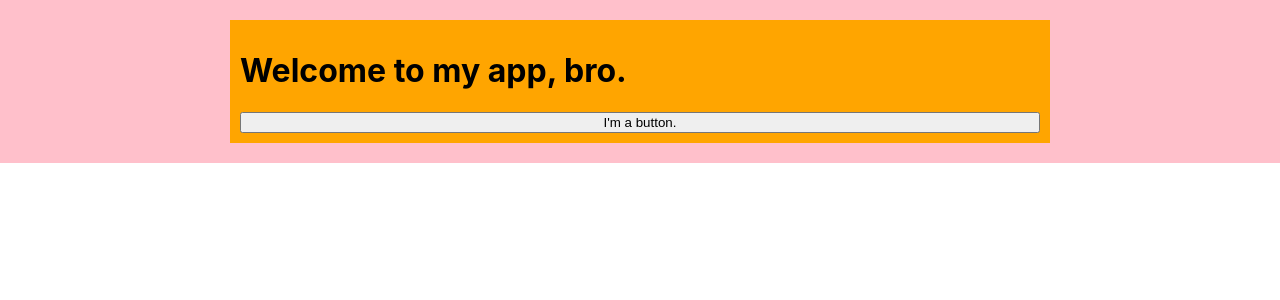
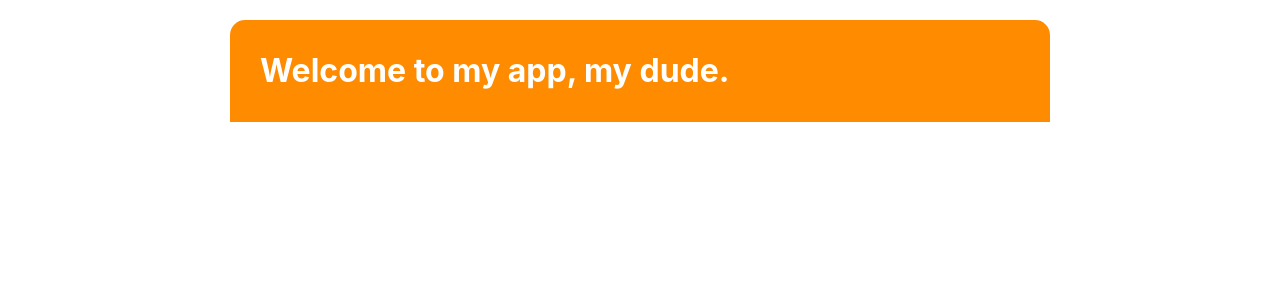
Before and after one commit to fn3d/mydude.github.io, a React (Create React App) app in the folder react-test-1/: page / in a window 1280 px wide. Shown: the top 300 px of the page. Built offline with nearby package versions, Linux system fonts and the light colour scheme.

Commit message:
header change

```diff
--- a/react-test-1/src/App.css
+++ b/react-test-1/src/App.css
@@ -37,17 +37,23 @@
   }
 }
 
-.body {
-  background-color: pink;
+body {
+  background-color: white;
   display: flex;
   justify-content: center;
   padding: 20px;
 }
 
+h1 {
+  color: white;
+  padding-left: 20px;
+}
+
 .main-container {
-  background-color: orange;
+  background-color: darkorange;
   display: flex;
   flex-direction: column;
   padding: 10px;
   width: 800px;
+  border-radius: 15px 15px 0px 0px;
 }
--- a/react-test-1/src/App.js
+++ b/react-test-1/src/App.js
@@ -2,6 +2,7 @@ import logo from './logo.svg';
 import './App.css';
 import { Canvas } from '@react-three/fiber';
 
+/*
 function App() {
   return (
     <div className="App">
@@ -20,7 +21,9 @@ function App() {
     </div>
   );
 }
+*/
 
+/*
 const PRODUCTS = [
   {category: "Fruits", price: "$1", stocked: true, name: "Apple"},
   {category: "Fruits", price: "$1", stocked: true, name: "Dragonfruit"},
@@ -29,6 +32,7 @@ const PRODUCTS = [
   {category: "Vegetables", price: "$4", stocked: false, name: "Pumpkin"},
   {category: "Vegetables", price: "$1", stocked: true, name: "Peas"}
 ];
+*/
 
 function MyButton() {
   return (
@@ -75,9 +79,9 @@ export default function MyButtonApp() {
     <div className='body'>
       <div className='main-container'>
         <h1>
-          Welcome to my app, bro.
+          Welcome to my app, my dude.
         </h1>
-        <MyButton />
+        {/* <MyButton />*/}
       </div>
     </div>
   );
```
